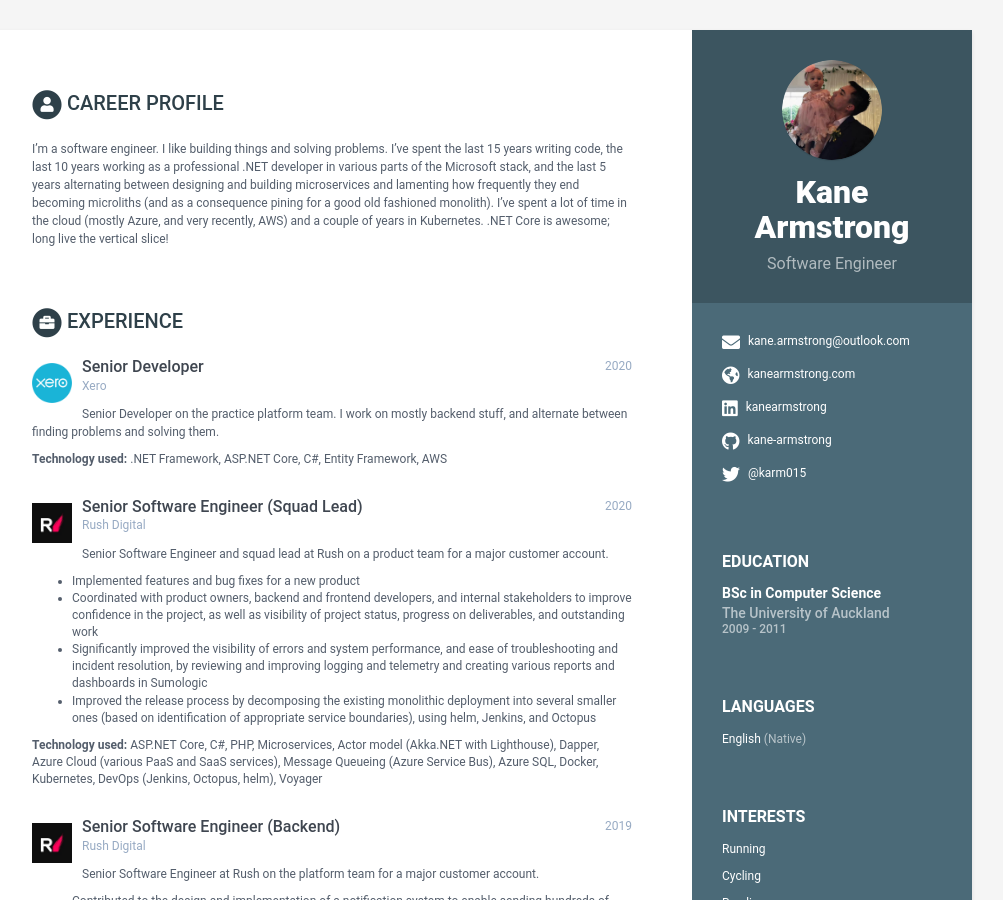
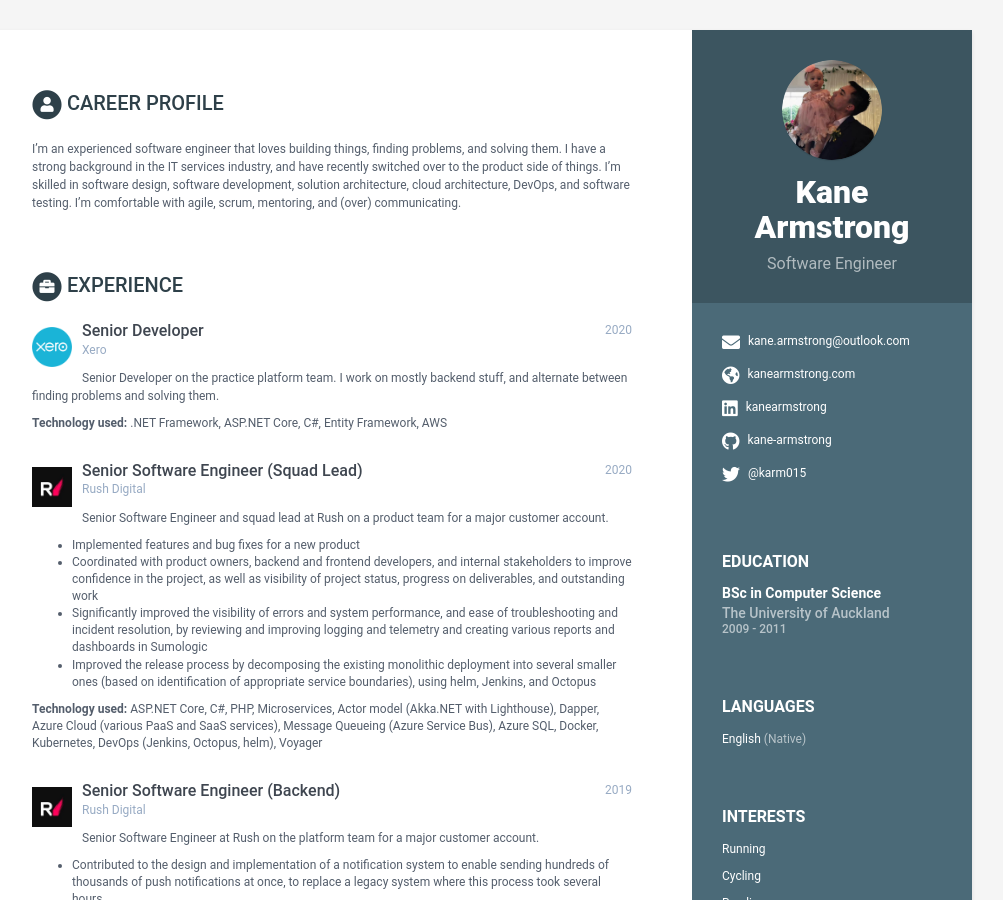
Before and after one commit to kane-armstrong/bananas, a Jekyll site: the page built from index.html, in a window 1280 px wide and 900 px high. Shown: the whole window, without its empty margins (168-1171 px from the left). Built offline with Jekyll 4.4.1, drawn with Linux system fonts in a browser that asks for light colours.

Commit message:
Edit summary

```diff
--- a/_data/data.yml
+++ b/_data/data.yml
@@ -35,12 +35,11 @@ sidebar:
 career-profile:
     title: Career Profile
     summary: |
-        I'm a software engineer. I like building things and solving problems. I've spent the last 15 years writing
-        code, the last 10 years working as a professional .NET developer in various parts of the Microsoft stack, and
-        the last 5 years alternating between designing and building microservices and lamenting how frequently they
-        end becoming microliths (and as a consequence pining for a good old fashioned monolith). I've spent
-        a lot of time in the cloud (mostly Azure, and very recently, AWS) and a couple of years in Kubernetes.
-        .NET Core is awesome; long live the vertical slice!
+      I'm an experienced software engineer that loves building things, finding problems, and solving them.
+      I have a strong background in the IT services industry, and have recently switched over to the product
+      side of things. I'm skilled in software design, software development, solution architecture, cloud
+      architecture, DevOps, and software testing. I'm comfortable with agile, scrum, mentoring, and (over)
+      communicating.
 education:
     - degree: BSc in Computer Science
       university: The University of Auckland
```
